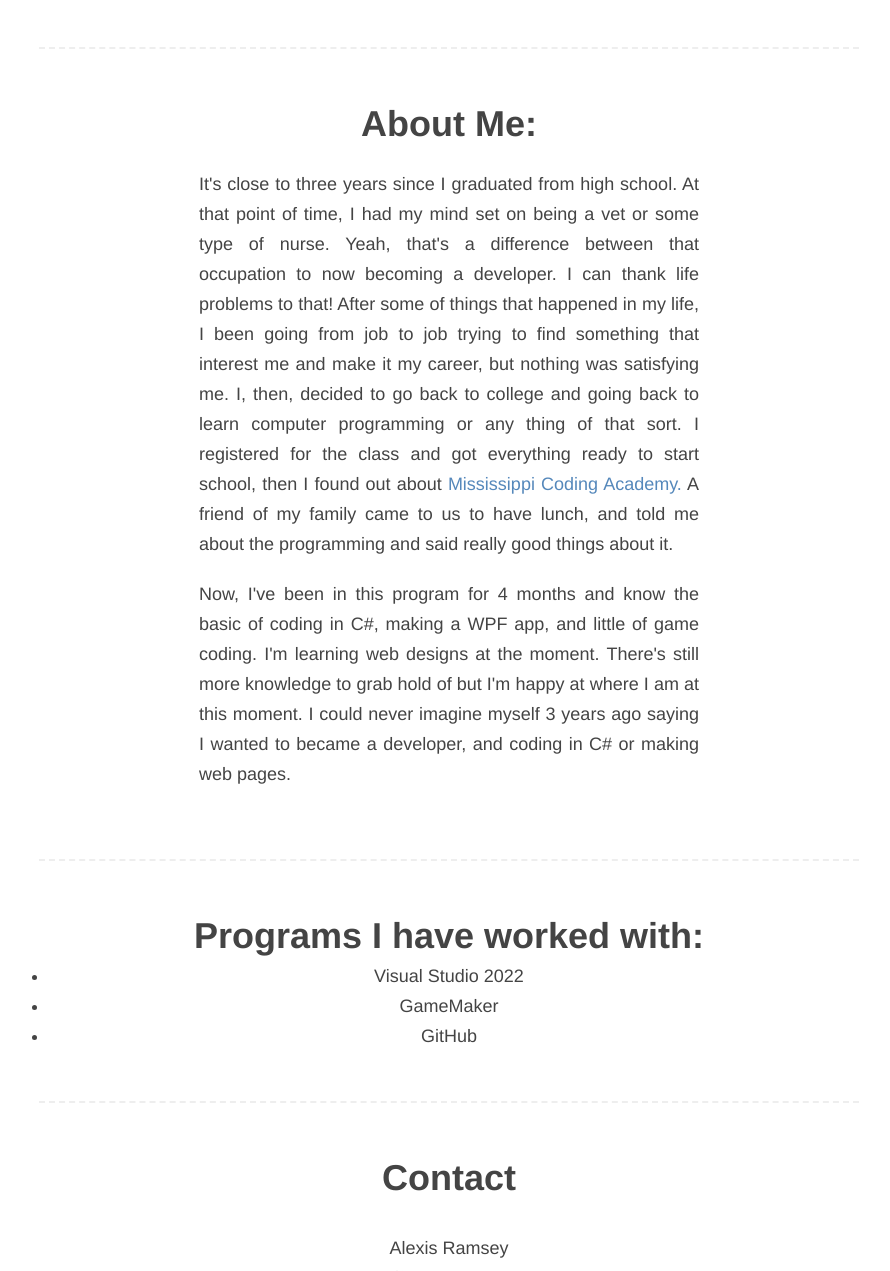
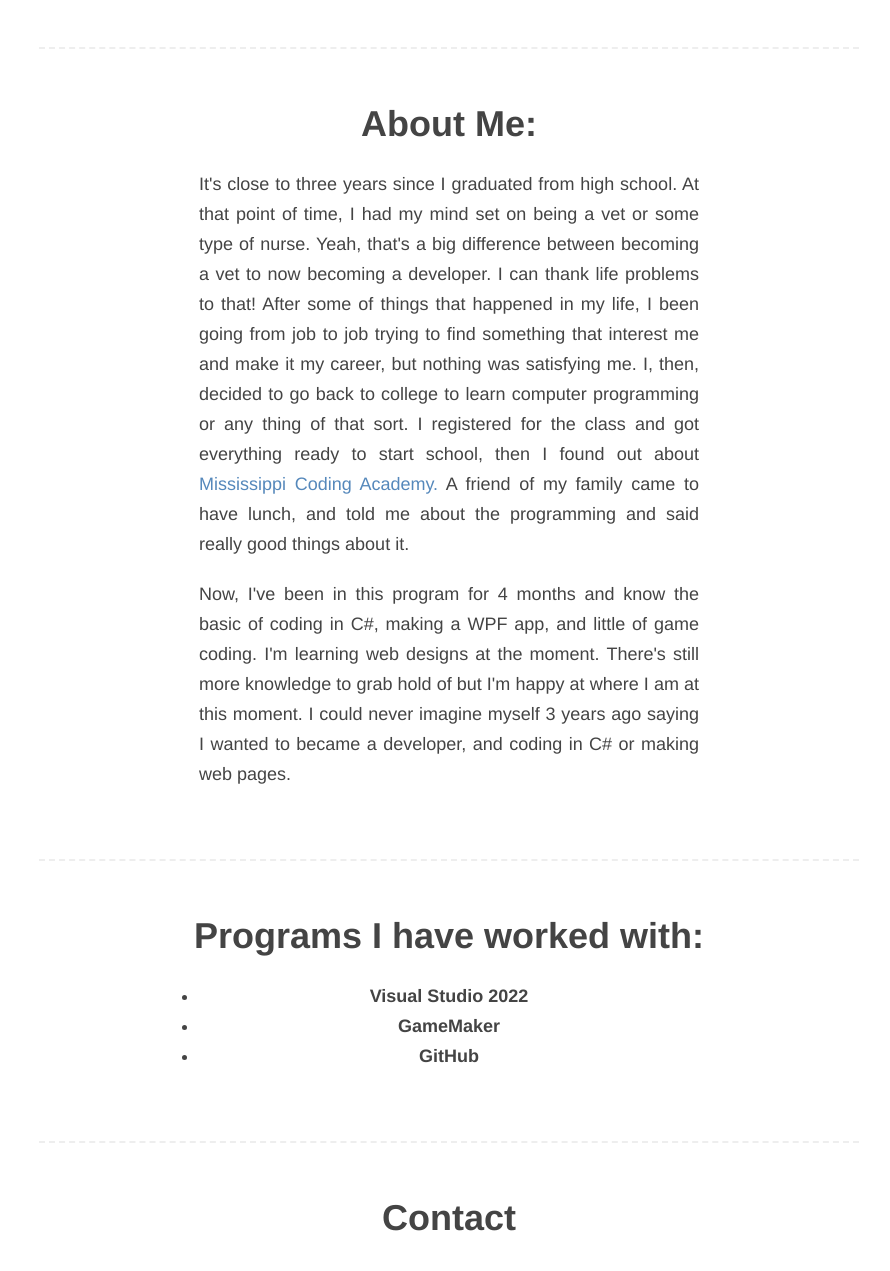
Before and after one commit to Alexis-Ramsey/Alexis-Ramsey.github.io, a plain HTML site: page index.html in a window 1280 px wide. Shown: the part 1665-2936 px from the top of the page, without its empty margins (191-1081 px from the left). Drawn offline with Linux system fonts and the light colour scheme.

Commit message:
Fixed About Me Info

```diff
--- a/index.html
+++ b/index.html
@@ -81,11 +81,11 @@
             <h1>About Me:</h1>
             <div class="prose">
                 <p>It's close to three years since I graduated from high school. At that point of time, I had my mind set on being a vet or some type of nurse.
-                   Yeah, that's a difference between that occupation to now becoming a developer. I can thank life problems to that! After some of things that happened in my life,
+                   Yeah, that's a big difference between becoming a vet to now becoming a developer. I can thank life problems to that! After some of things that happened in my life,
                    I been going from job to job trying to find something that interest me and make it my career, but nothing was satisfying me. I, then, decided to go back to college
-                   and going back to learn computer programming or any thing of that sort. I registered for the class and got everything ready to start school, then I found out about
+                   to learn computer programming or any thing of that sort. I registered for the class and got everything ready to start school, then I found out about
                    <a href="https://www.bing.com/ck/a?!&&p=0732f86bec41e20dJmltdHM9MTcwMTY0ODAwMCZpZ3VpZD0wMTAzOGJlNi1jNzIwLTY1MTQtMzU5Yi05ODJjYzYwNTY0YjEmaW5zaWQ9NTIxOQ&ptn=3&ver=2&hsh=3&fclid=01038be6-c720-6514-359b-982cc60564b1&psq=ms+coding+academy&u=a1aHR0cHM6Ly9tc2NvZGluZy5vcmcv&ntb=1/">Mississippi Coding Academy.</a>
-                   A friend of my family came to us to have lunch, and told me about the programming and said really good things about it.
+                   A friend of my family came to have lunch, and told me about the programming and said really good things about it.
                 </p>
 
                 <p>Now, I've been in this program for 4 months and know the basic of coding in C#, making a WPF app, and little of game coding. I'm learning web designs at the moment.
@@ -97,8 +97,8 @@
 
         <section id="skills">
             <h1>Programs I have worked with:</h1>
-            <div>
-                <ul>
+            <div class="prose">
+                <ul class="list">
                     <li>Visual Studio 2022</li>
                     <li>GameMaker</li>
                     <li>GitHub</li>
--- a/styles.css
+++ b/styles.css
@@ -94,6 +94,11 @@ address{
     display: inline;
     font-weight: bold;
 }
+.list li{
+    display: list-item;
+    font-weight: bold;
+    text-align: center;
+}
 .blocklist > li{
     display: flex;
     justify-content: center;
```
